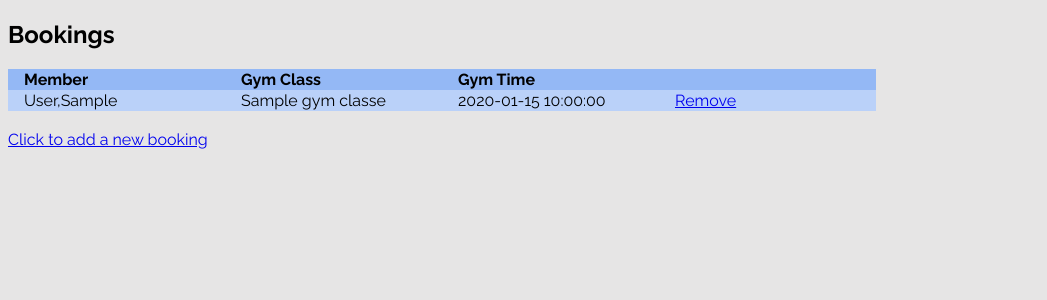
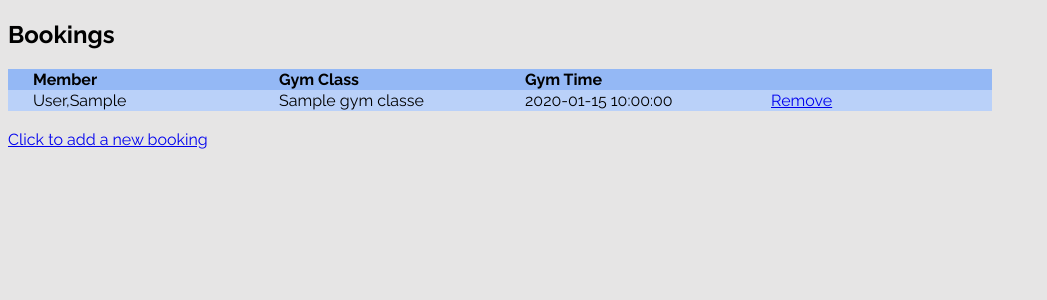
Before and after one commit to Guilhermelsnunes/the_big_bang_gym, a Flask app: page /bookings in a window 1280 px wide. Shown: the part 73-373 px from the top of the page, without its empty margins (0-1047 px from the left). Run offline with Flask 2, Linux system fonts and the light colour scheme; a database or web service that is not in the repository returns one stand-in record (values such as "Sample title"); some libraries are stand-ins or nearby versions.

Commit message:
time stamp

```diff
--- a/repositories/gym_class_repository.py
+++ b/repositories/gym_class_repository.py
@@ -39,6 +39,10 @@ def select(id):
         gym_class = Gym_class(result['name'], result['date'], result['duration'], result['id'] )
     return gym_class
 
+
+
+#how to use this?!?!?!? - see seconds part of presentation
+
 def upcoming_classes():
     gym_classes =[]
     sql = "SELECT * FROM gym_classes WHERE TO_TIMESTAMP( date, 'DD-MM-YYYY HH:MI:SS') > CURRENT_TIMESTAMP"
@@ -47,6 +51,8 @@ def upcoming_classes():
         gym_class = Gym_class(row['name'], row['date'], row['duration'], row['id'])
         gym_classes.append(gym_class)
     return gym_classes
+
+
 
 
 def delete_all():
--- a/static/css/tables.css
+++ b/static/css/tables.css
@@ -4,8 +4,8 @@ table {
     border-collapse: collapse;
 }
 td,th{
-    padding-left:16px;
-    min-width: 200px;
+    padding-left:25px;
+    min-width: 220px;
     text-align: left;
 }
 tr {
--- a/templates/gym_classes/show.html
+++ b/templates/gym_classes/show.html
@@ -6,12 +6,12 @@
 mensagem - not found
 else  -->
 
-<h1> {{gym_class.name}}-{{gym_class.date}}</h1>
+<h1> {{gym_class.name}} - {{gym_class.date}}</h1>
 
 <h3>Members</h3>
 <ul>
     {% for member in members %}
-    <li>{{member.last_name}},{{ member.first_name }}</li>
+    <li>{{member.last_name}}, {{ member.first_name }}</li>
     {% endfor %}
 </ul>
 {% endblock %}
```
